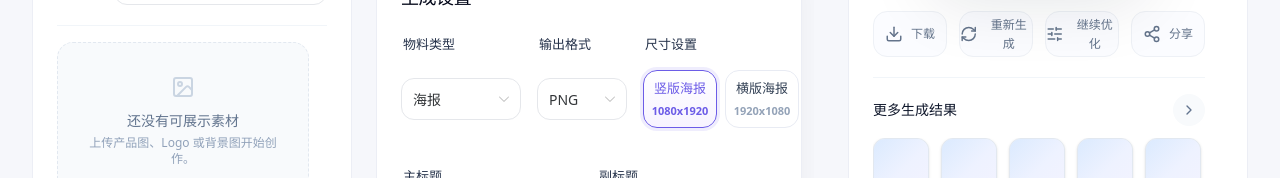
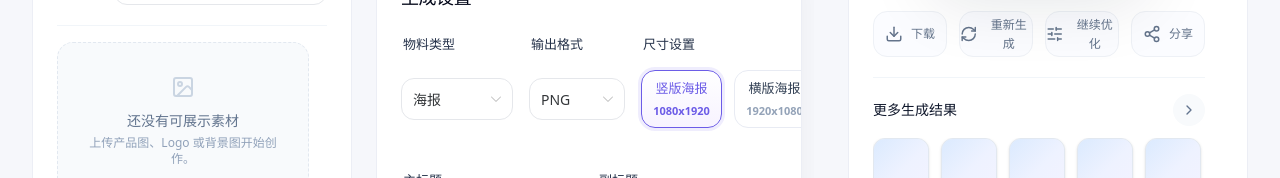
Before and after one commit to 201811510411lw/ai-poster-generator, a Vue app: page /poster-generator in a window 1280 px wide. Shown: the part 488-666 px from the top of the page. Built offline with nearby package versions, Linux system fonts and the light colour scheme.

Commit message:
polish generator form spacing and controls

```diff
--- a/src/views/poster-generator/components/GenerateFormPanel.vue
+++ b/src/views/poster-generator/components/GenerateFormPanel.vue
@@ -1,7 +1,7 @@
 <template>
   <SectionCard title="生成设置" class="min-h-0 flex-1">
-    <n-form label-placement="top" class="flex h-full min-h-0 flex-col gap-4">
-      <div class="grid gap-4 xl:grid-cols-[120px_90px_minmax(320px,1fr)]">
+    <n-form label-placement="top" class="flex h-full min-h-0 flex-col gap-5">
+      <div class="grid gap-4 xl:grid-cols-[112px_96px_minmax(360px,1fr)]">
         <n-form-item label="物料类型">
           <n-select :value="materialType" :options="designerMaterialOptions" @update:value="handleMaterialChange" />
         </n-form-item>
@@ -9,7 +9,7 @@
           <n-select v-model:value="outputFormat" :options="formatOptions" />
         </n-form-item>
         <n-form-item label="尺寸设置">
-          <div class="grid w-full grid-cols-4 gap-2">
+          <div class="grid w-full grid-cols-4 gap-3">
             <button
               v-for="preset in sizePresets"
               :key="preset.key"
@@ -58,9 +58,9 @@
         />
       </n-form-item>
 
-      <div class="mt-auto grid gap-3 border-t border-slate-100 pt-5 xl:grid-cols-[1fr_120px]">
+      <div class="mt-auto grid gap-3 border-t border-slate-100 pt-5 xl:grid-cols-[1fr_128px]">
         <n-button
-          class="gradient-button h-12 w-full text-[15px] font-semibold"
+          class="gradient-button h-12 w-full text-[15px] font-bold"
           type="primary"
           size="large"
           :loading="generationStatus === 'generating'"
@@ -72,7 +72,7 @@
           </template>
           {{ buttonText }}
         </n-button>
-        <n-button class="h-12" size="large" secondary @click="handleReset">
+        <n-button class="h-12 font-bold" size="large" secondary @click="handleReset">
           <template #icon>
             <RotateCcw :size="16" />
           </template>
```
